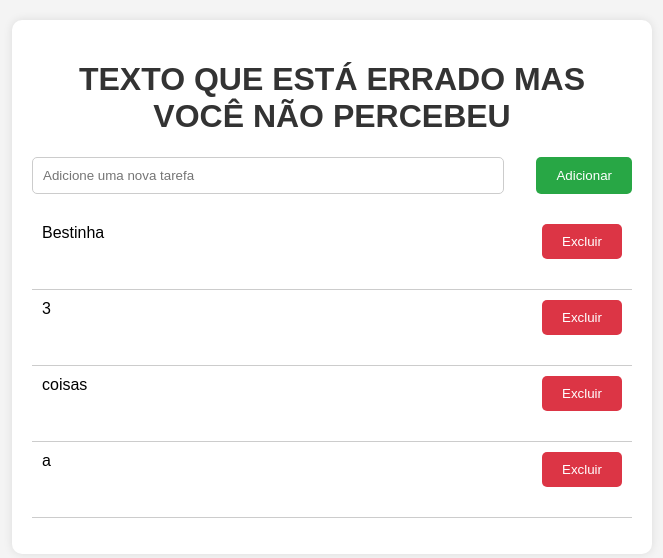
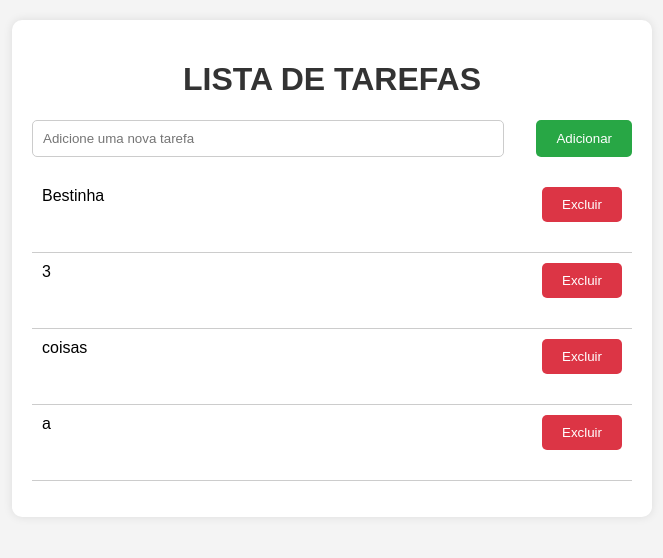
Before and after one commit to joao-victor-costa-gomes/ListaDeTarefas-Treinamento-Gitflow, a Flask app: page / in a window 1280 px wide. Shown: the top 558 px of the page, without its empty margins (308-971 px from the left). Run offline with Flask 3, Linux system fonts and the light colour scheme; data comes from the database, SQL or seed files in the repository.

Commit message:
consertando título

```diff
--- a/templates/index.html
+++ b/templates/index.html
@@ -8,7 +8,7 @@
 </head>
 <body>
     <div class="container">
-        <h1>TEXTO QUE ESTÁ ERRADO MAS VOCÊ NÃO PERCEBEU</h1>
+        <h1>LISTA DE TAREFAS</h1>
         <form action="/add" method="POST">
             <input type="text" name="task" placeholder="Adicione uma nova tarefa" required>
             <button type="submit">Adicionar</button>
```
